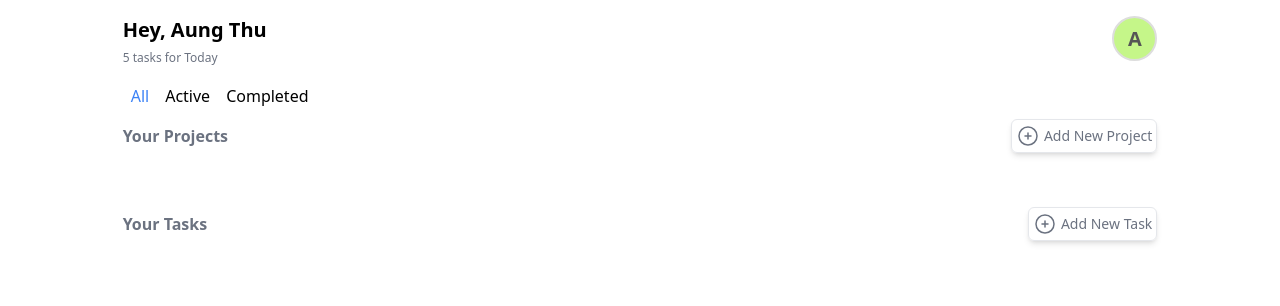
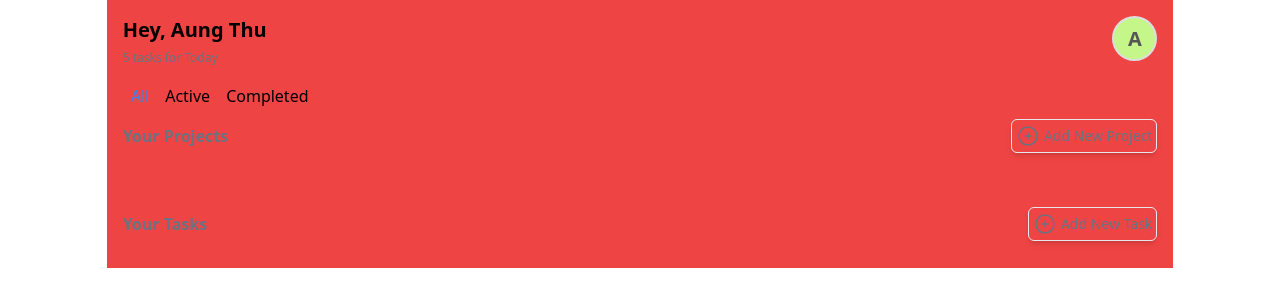
Before and after one commit to aungthuhein2005/ToDo_app_typescript, a website: page index.html in a window 1280 px wide. Drawn offline with Linux system fonts and the light colour scheme.

Commit message:
Update index.html

```diff
--- a/index.html
+++ b/index.html
@@ -43,7 +43,7 @@
 
 </style>
 <body>
-  <div class="container mx-auto sm:w-full lg:w-10/12 p-4">
+  <div class="container mx-auto sm:w-full lg:w-10/12 p-4 bg-red-500">
     <div class="flex items-start justify-between mb-2">
       <div>
         <h1 class="text-xl font-bold">Hey, Aung Thu</h1>
```
